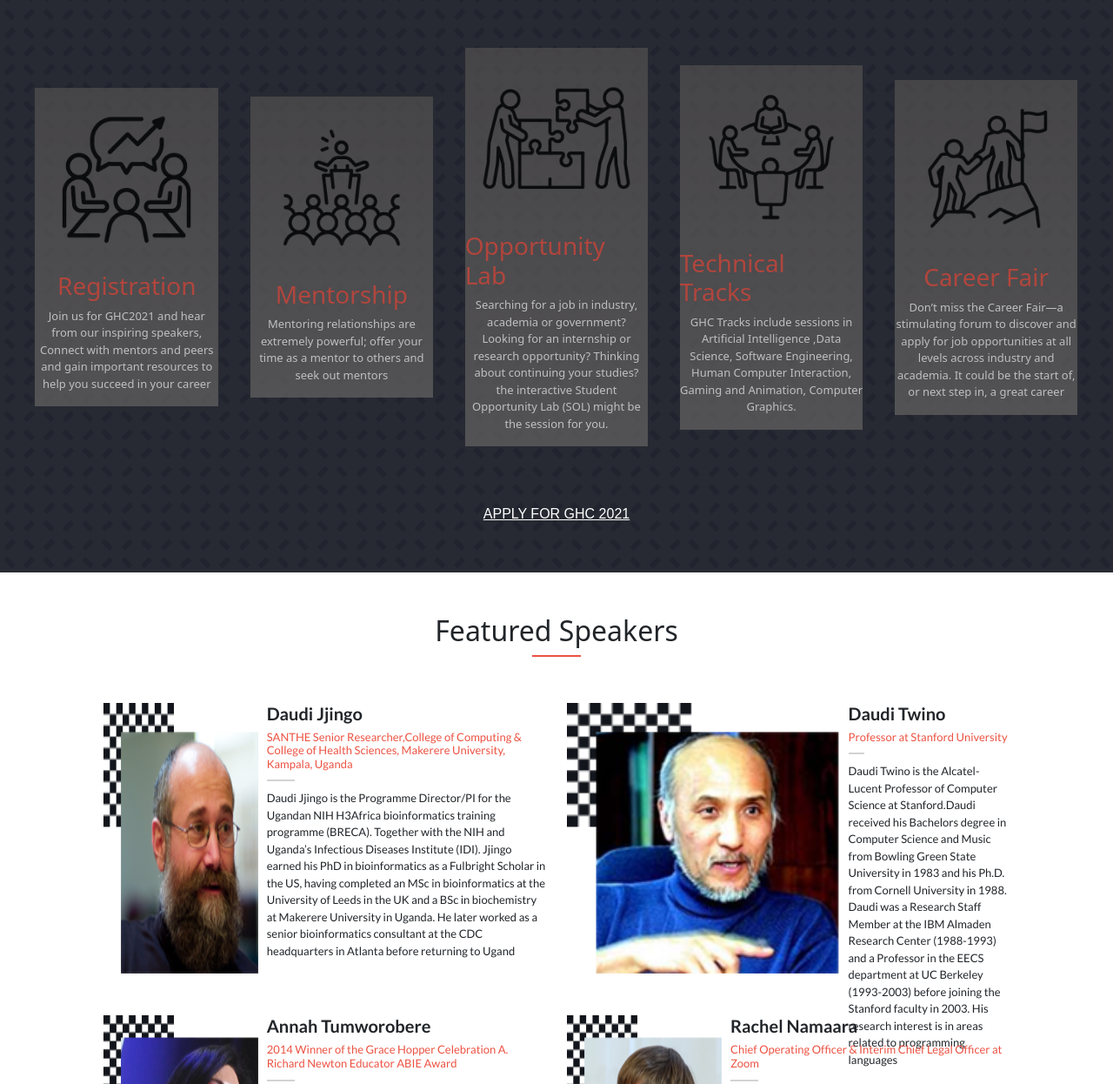
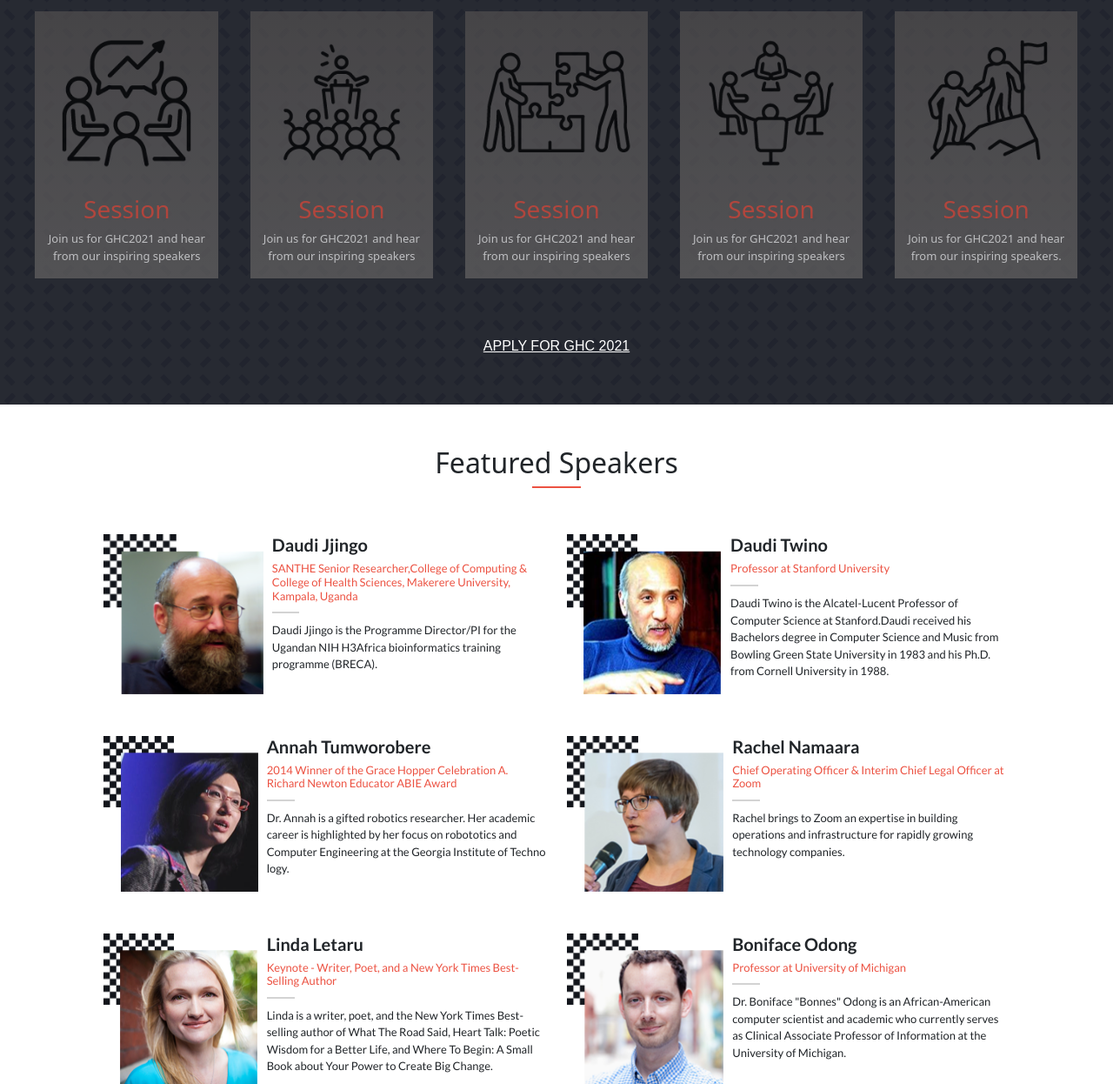
Before and after one commit to Tumworobere/HTML-CSS-JavaScript-Capstone-Project, a website: page index.html in a window 1280 px wide. Shown: the part 954-2200 px from the top of the page at 87% size. Drawn offline with nearby package versions, Linux system fonts and the light colour scheme; files whose address does not match are found by name; a web font is replaced by a local one.

Commit message:
project changes

```diff
--- a/css/style.css
+++ b/css/style.css
@@ -10,6 +10,14 @@ html {
 
 .up-header {
   display: none;
+  font-size: small;
+  position: right;
+  display: flex;
+  justify-content: flex-end;
+  width: 100%;
+  background-color: #3e3e3e;
+  margin-right: 55px;
+
 }
 
 .font {
@@ -17,11 +25,17 @@ html {
   font-weight: 400;
 }
 
+.navbar-collapse {
+  flex-basis: 100%;
+  flex-grow: 1;
+  align-items: center;
+}
+
 #navbarNavDropdown {
   display: none;
   background-color: #333;
   width: 75%;
-  position: fixed;
+  position: right;
   top: 0;
   bottom: 0;
   left: 0;
--- a/index.html
+++ b/index.html
@@ -119,12 +119,10 @@
                                 <img src="./images/prg1.png" alt="program_image">
                             </div>
                             <div class="div2 ">
-                                <h3>Registration</h3>
+                                <h3>Session</h3>
                             </div>
                             <div class="div3 w-50 text-center ">
-                                <p>Join us for GHC2021 and hear from our inspiring speakers,
-                                    Connect with mentors and peers and gain important resources
-                                    to help you succeed in your career
+                                <p>Join us for GHC2021 and hear from our inspiring speakers
                                 </p>
                             </div>
                         </div>
@@ -135,11 +133,10 @@
                                 <img src="./images/prg2.png" alt="program_image">
                             </div>
                             <div class="div2 ">
-                                <h3>Mentorship</h3>
+                                <h3>Session</h3>
                             </div>
                             <div class="div3 w-50 text-center">
-                                <p>Mentoring relationships are extremely powerful;
-                                     offer your time as a mentor to others and seek out mentors
+                                <p>Join us for GHC2021 and hear from our inspiring speakers
                                 </p>
                             </div>
                         </div>
@@ -150,13 +147,10 @@
                                 <img src="./images/prg3.png" alt="program_image">
                             </div>
                             <div class="div2 ">
-                                <h3>Opportunity Lab</h3>
+                                <h3>Session</h3>
                             </div>
                             <div class="div3 w-50 text-center">
-                                <p>Searching for a job in industry, academia or government?
-                                    Looking for an internship or research opportunity?
-                                    Thinking about continuing your studies?
-                                 the interactive Student Opportunity Lab (SOL) might be the session for you.
+                                <p>Join us for GHC2021 and hear from our inspiring speakers
                                 </p>
                             </div>
                         </div>
@@ -167,11 +161,10 @@
                                 <img src="./images/prg4.png" alt="program_image">
                             </div>
                             <div class="div2 ">
-                                <h3>Technical Tracks</h3>
+                                <h3>Session</h3>
                             </div>
                             <div class="div3 w-50 text-center">
-                                <p>GHC Tracks include sessions in Artificial Intelligence ,Data Science, Software Engineering,
-                                    Human Computer Interaction, Gaming and Animation, Computer Graphics.
+                                <p>Join us for GHC2021 and hear from our inspiring speakers
                                 </p>
                             </div>
                         </div>
@@ -182,11 +175,10 @@
                                 <img src="./images/prg5.png" alt="program_image">
                             </div>
                             <div class="div2 ">
-                                <h3>Career Fair</h3>
+                                <h3>Session</h3>
                             </div>
                             <div class="div3 w-50 text-center ">
-                                <p>Don’t miss the Career Fair—a stimulating forum to discover and apply for job opportunities at all levels across industry and academia.
-                                    It could be the start of, or next step in, a great career
+                                <p>Join us for GHC2021 and hear from our inspiring speakers.
                                 </p>
                             </div>
                         </div>
--- a/js/feature.js
+++ b/js/feature.js
@@ -4,7 +4,7 @@ const speakers = [
     alt: 'Speaker-1',
     name: 'Daudi Jjingo',
     designation: 'SANTHE Senior Researcher,College of Computing & College of Health Sciences, Makerere University, Kampala, Uganda',
-    biography: 'Daudi Jjingo is the Programme Director/PI for the Ugandan NIH H3Africa bioinformatics training programme (BRECA). Together with the NIH and Uganda’s Infectious Diseases Institute (IDI). Jjingo earned his PhD in bioinformatics as a Fulbright Scholar in the US, having completed an MSc in bioinformatics at the University of Leeds in the UK and a BSc in biochemistry at Makerere University in Uganda. He later worked as a senior bioinformatics consultant at the CDC headquarters in Atlanta before returning to Ugand',
+    biography: 'Daudi Jjingo is the Programme Director/PI for the Ugandan NIH H3Africa bioinformatics training programme (BRECA).',
   },
 
   {
@@ -12,7 +12,7 @@ const speakers = [
     alt: 'Speaker-2',
     name: 'Daudi Twino',
     designation: 'Professor at Stanford University',
-    biography: 'Daudi Twino is the Alcatel-Lucent Professor of Computer Science at Stanford.Daudi received his Bachelors degree in Computer Science and Music from Bowling Green State University in 1983 and his Ph.D. from Cornell University in 1988. Daudi was a Research Staff Member at the IBM Almaden Research Center (1988-1993) and a Professor in the EECS department at UC Berkeley (1993-2003) before joining the Stanford faculty in 2003. His research interest is in areas related to programming languages',
+    biography: 'Daudi Twino is the Alcatel-Lucent Professor of Computer Science at Stanford.Daudi received his Bachelors degree in Computer Science and Music from Bowling Green State University in 1983 and his Ph.D. from Cornell University in 1988.',
   },
 
   {
@@ -20,7 +20,7 @@ const speakers = [
     alt: 'Speaker-3',
     name: 'Annah Tumworobere',
     designation: '2014 Winner of the Grace Hopper Celebration A. Richard Newton Educator ABIE Award',
-    biography: 'Dr. Annah is a gifted robotics researcher. Her academic career is highlighted by her focus on robototics and Computer Engineering at the Georgia Institute of Techno logy. She also serves as the Associate Director of Research for the Georgia Tech Institute for Robotic. Dr.Annah is also a robotics researcher at NASA’s Jet Propulsion Laboratory',
+    biography: 'Dr. Annah is a gifted robotics researcher. Her academic career is highlighted by her focus on robototics and Computer Engineering at the Georgia Institute of Techno logy. ',
   },
 
   {
@@ -28,7 +28,7 @@ const speakers = [
     alt: 'Speaker-4',
     name: 'Rachel Namaara ',
     designation: 'Chief Operating Officer & Interim Chief Legal Officer at Zoom',
-    biography: 'Rachel brings to Zoom an expertise in building operations and infrastructure for rapidly growing technology companies. She serves as our Chief Operating Officer.Prior to this, she was our Chief Legal Officer. Most recently before Zoom, she was SVP, General Counsel for Magento Commerce, which was acquired by Adobe in 2018.',
+    biography: 'Rachel brings to Zoom an expertise in building operations and infrastructure for rapidly growing technology companies.',
   },
 
   {
@@ -36,7 +36,7 @@ const speakers = [
     alt: 'Speaker-5',
     name: 'Linda Letaru',
     designation: 'Keynote - Writer, Poet, and a New York Times Best-Selling Author',
-    biography: 'Linda is a writer, poet, and the New York Times Best-selling author of What The Road Said, Heart Talk: Poetic Wisdom for a Better Life, and Where To Begin: A Small Book about Your Power to Create Big Change. Her work is dedicated to exploring love, freedom, self-care and the power of community.She has been called the poet of her generation by Time Magazine.',
+    biography: 'Linda is a writer, poet, and the New York Times Best-selling author of What The Road Said, Heart Talk: Poetic Wisdom for a Better Life, and Where To Begin: A Small Book about Your Power to Create Big Change.',
   },
 
   {
@@ -44,7 +44,7 @@ const speakers = [
     alt: 'Speaker-6',
     name: 'Boniface Odong',
     designation: 'Professor at University of Michigan',
-    biography: 'Dr. Boniface "Bonnes" Odong is an African-American computer scientist and academic who currently serves as Clinical Associate Professor of Information at the University of Michigan, he runs https://www.wa4e.com/. And also https://freecodecamp.org',
+    biography: 'Dr. Boniface "Bonnes" Odong is an African-American computer scientist and academic who currently serves as Clinical Associate Professor of Information at the University of Michigan.',
   },
 ];
 
```
Also changed, not shown: images/bg.png, images/logo.png, images/logos.jpg, images/underline.PNG (added).
